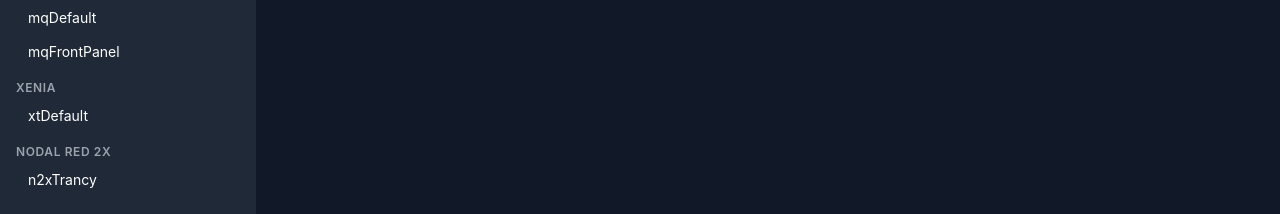
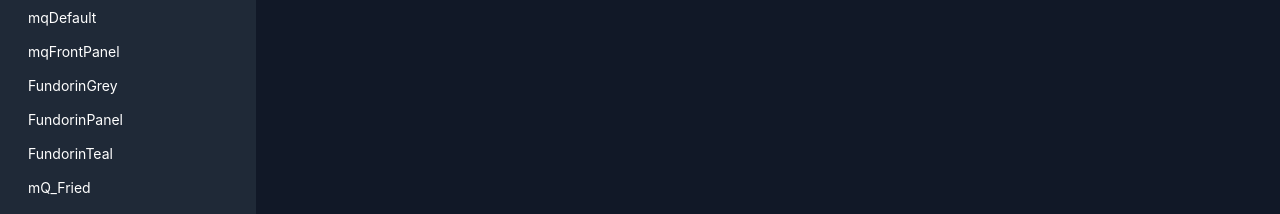
Before and after one commit to HelgeSverre/skin-editor, a Svelte app: page / in a window 1280 px wide. Shown: the part 580-794 px from the top of the page. Built offline with nearby package versions, Linux system fonts and the light colour scheme; no server answers.

Commit message:
feat: add 9 Vavra community skins from Discord scrape
FundorinGrey, FundorinPanel, FundorinTeal, mQ_Fried, mqYellowEdit,
Red, VavraDeepPurple, Vavra98, VavraWhiteout — all JSON format.
Total: 26 skins across 5 emulators.

```diff
--- a/src/App.svelte
+++ b/src/App.svelte
@@ -58,6 +58,15 @@
     // Vavra — Waldorf microQ
     local("Vavra", "vavra", "mqDefault", "mqDefault.json"),
     local("Vavra", "vavra", "mqFrontPanel", "mqFrontPanel.json"),
+    community("Vavra", "FundorinGrey", "mqDefault.json"),
+    community("Vavra", "FundorinPanel", "mqFrontPanel.json"),
+    community("Vavra", "FundorinTeal", "mqDefault.json"),
+    community("Vavra", "mQ_Fried", "mQ_Fried_Full.json"),
+    community("Vavra", "mqYellowEdit", "mqYellowEdit.json"),
+    community("Vavra", "Red", "Red.json"),
+    community("Vavra", "VavraDeepPurple", "Vavra E+D Deep Purple.json"),
+    community("Vavra", "Vavra98", "Vavra98.json"),
+    community("Vavra", "VavraWhiteout", "VavraWhiteoutV3.0.json"),
     // Xenia — Waldorf Microwave II/XT
     local("Xenia", "xenia", "xtDefault", "xtDefault.json"),
     // Nodal Red 2x — Clavia Nord Lead/Rack 2x
```
